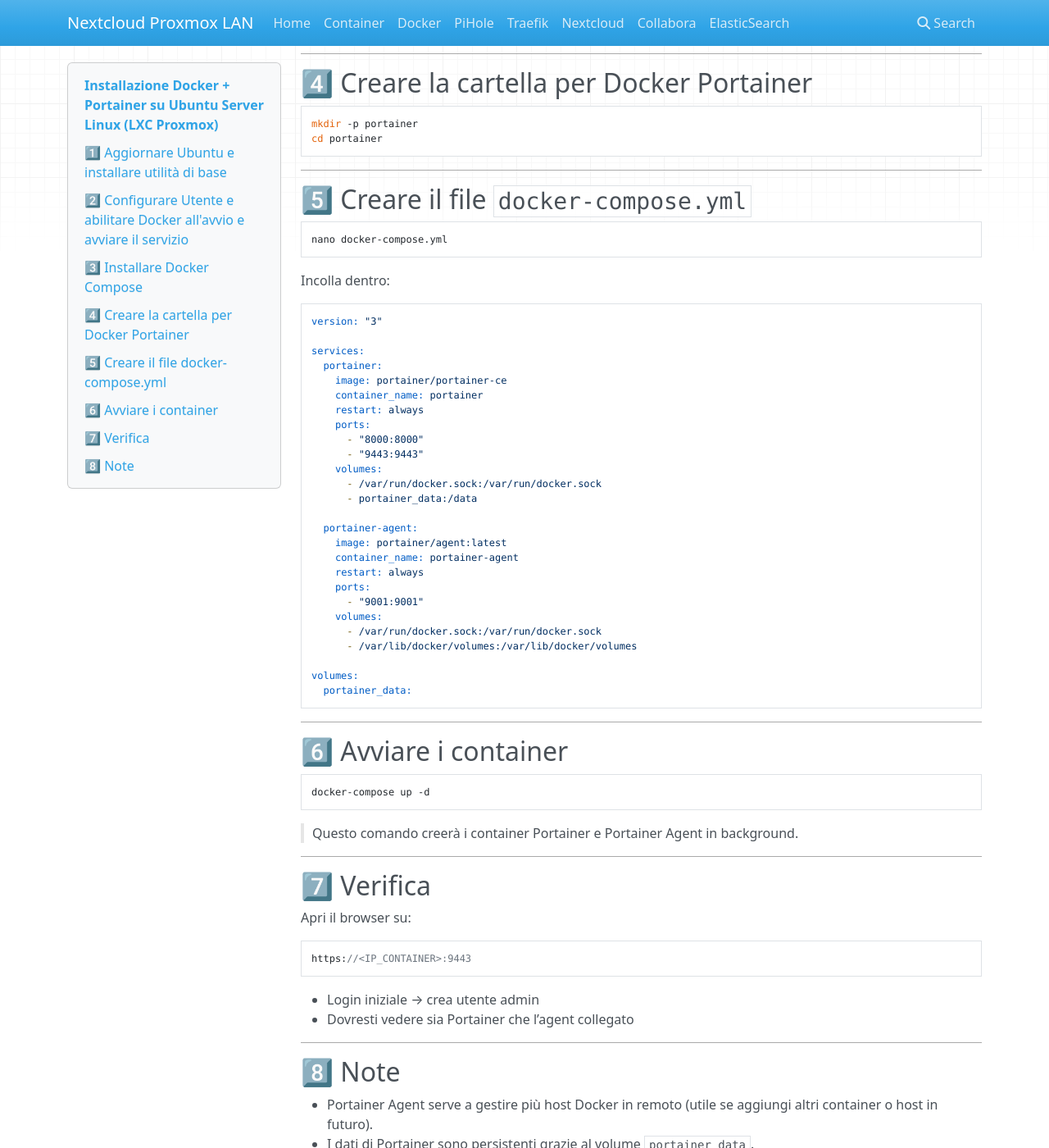
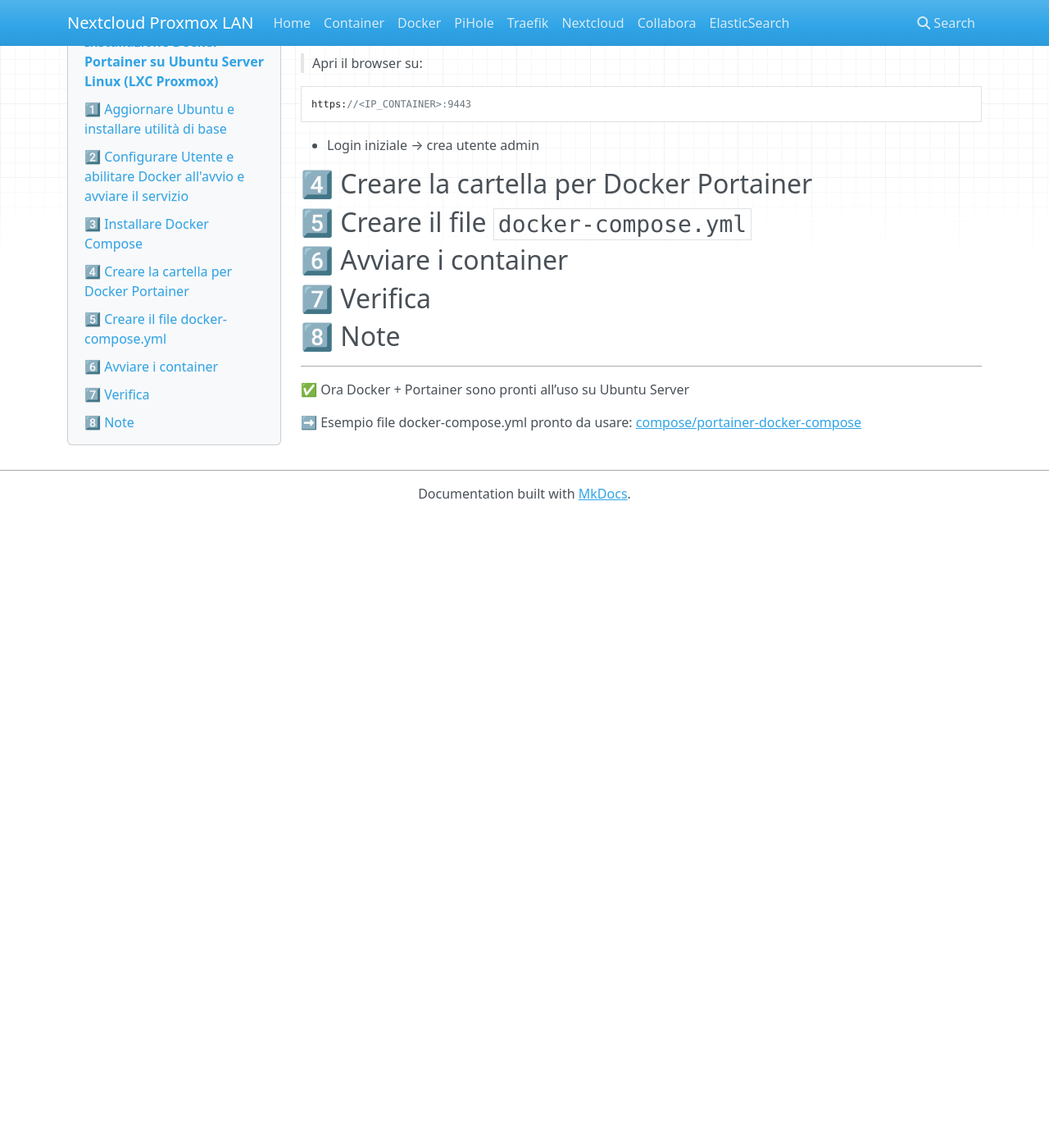
Before and after one commit to masilib/nextcloud-proxmox-lan, an MkDocs documentation site: the page built from docs/02.1-installazione-docker-ubuntu.md, in a window 1280 px wide and 1400 px high, scrolled down 2132 px. Shown: the whole window at 82% size. Built offline with MkDocs 1.6.1, drawn with Linux system fonts in a browser that asks for light colours; nearby versions of some CDN libraries; after the commit the page ends 2762 px from its top, so only the background shows below that; some of the changed text lies outside the part shown.

Commit message:
Update 02.1-installazione-docker-ubuntu.md

````diff
--- a/docs/02.1-installazione-docker-ubuntu.md
+++ b/docs/02.1-installazione-docker-ubuntu.md
@@ -104,93 +104,28 @@ docker compose up -d
 # Verifica
 docker compose ps
 ```
----
 
-
-## 4️⃣ Creare la cartella per Docker Portainer
-
-```bash
-mkdir -p portainer
-cd portainer
-```
-
----
-
-## 5️⃣ Creare il file `docker-compose.yml`
-
-```bash
-nano docker-compose.yml
-```
-
-Incolla dentro:
-
-```yaml
-version: "3"
-
-services:
-  portainer:
-    image: portainer/portainer-ce
-    container_name: portainer
-    restart: always
-    ports:
-      - "8000:8000"
-      - "9443:9443"
-    volumes:
-      - /var/run/docker.sock:/var/run/docker.sock
-      - portainer_data:/data
-
-  portainer-agent:
-    image: portainer/agent:latest
-    container_name: portainer-agent
-    restart: always
-    ports:
-      - "9001:9001"
-    volumes:
-      - /var/run/docker.sock:/var/run/docker.sock
-      - /var/lib/docker/volumes:/var/lib/docker/volumes
-
-volumes:
-  portainer_data:
-```
-
----
-
-## 6️⃣ Avviare i container
-
-```bash
-docker-compose up -d
-```
-
-> Questo comando creerà i container Portainer e Portainer Agent in background.
-
----
-
-## 7️⃣ Verifica
-
-Apri il browser su:
+> Apri il browser su:
 
 ```
 https://<IP_CONTAINER>:9443
 ```
 
 - Login iniziale → crea utente admin
-- Dovresti vedere sia Portainer che l’agent collegato
+
+## 4️⃣ Creare la cartella per Docker Portainer
+
+## 5️⃣ Creare il file `docker-compose.yml`
+
+## 6️⃣ Avviare i container
+
+## 7️⃣ Verifica
+
+## 8️⃣ Note
 
 ---
 
-## 8️⃣ Note
-
-- Portainer Agent serve a gestire più host Docker in remoto (utile se aggiungi altri container o host in futuro).
-- I dati di Portainer sono persistenti grazie al volume `portainer_data`.
-- Puoi arrestare o rimuovere i container in qualsiasi momento:
-
-```bash
-docker-compose down
-```
-
----
-
-✅ Ora Docker + Portainer sono pronti all’uso su Alpine Linux.
+✅ Ora Docker + Portainer sono pronti all’uso su Ubuntu Server
 
 ➡️ Esempio file docker-compose.yml pronto da usare:
 [compose/portainer-docker-compose](../compose/portainer-docker-compose.yml)
````
